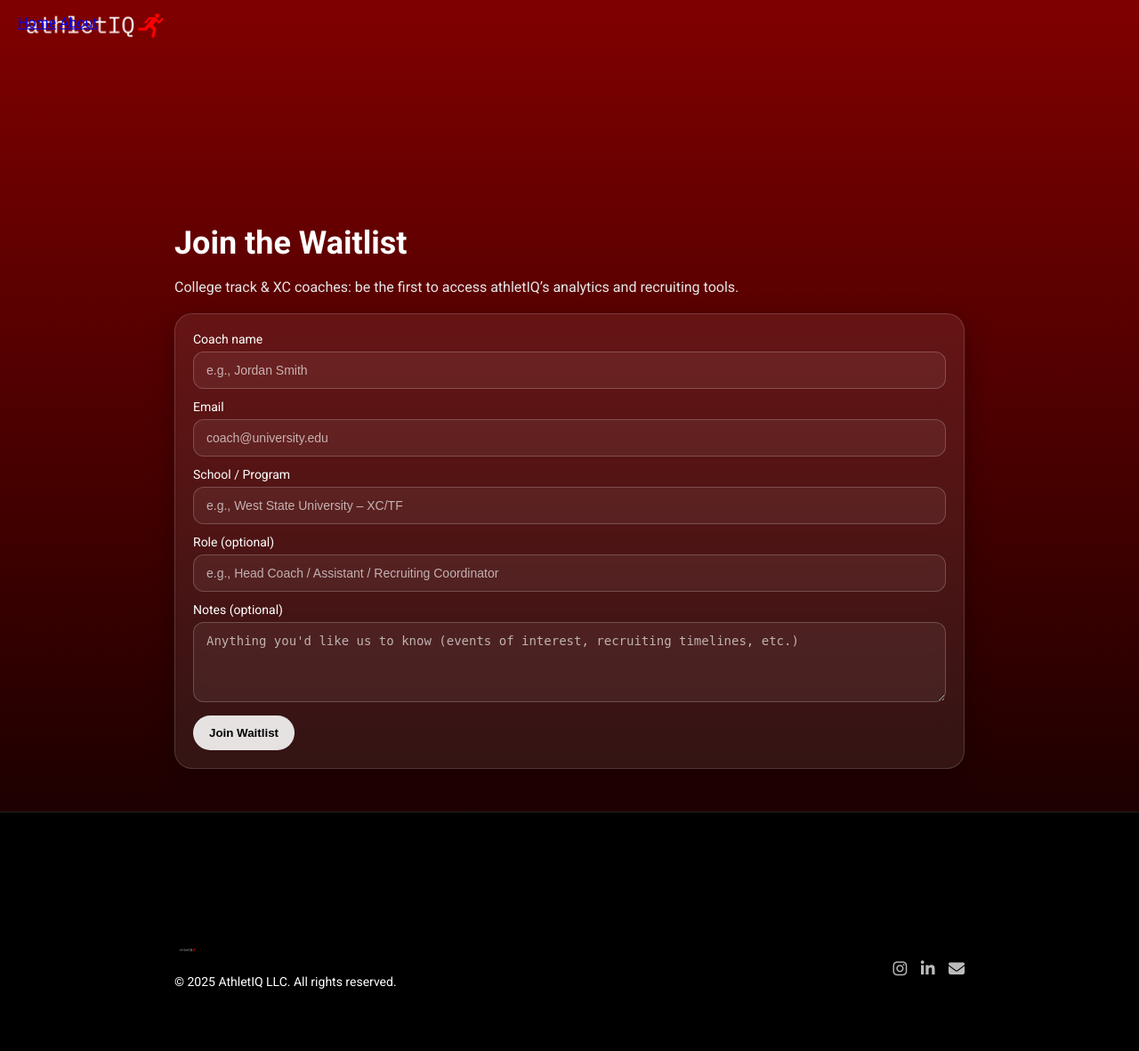
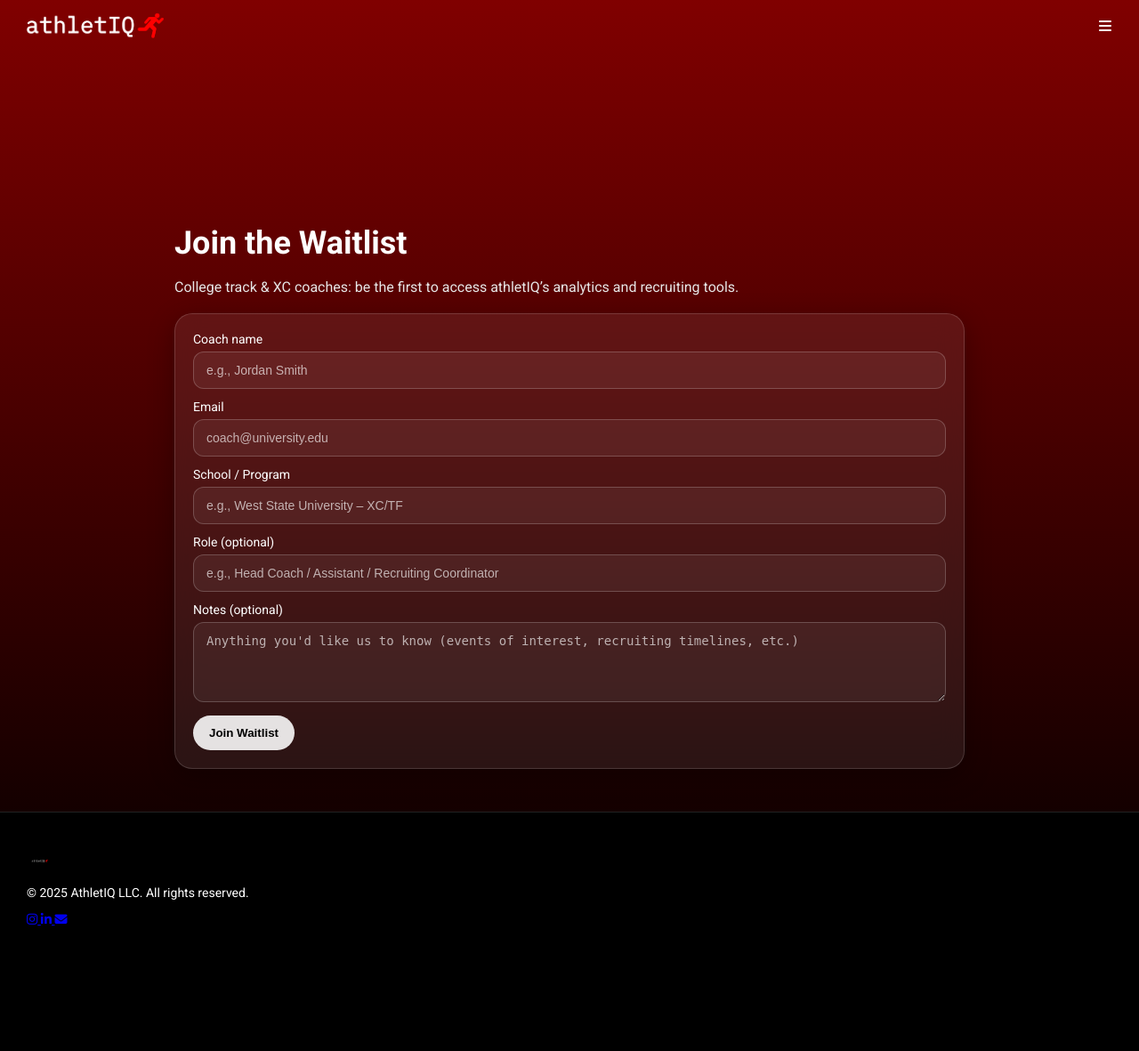
Before and after one commit to ruhankhanna/athletiq-app, a Flask app: page /waitlist in a window 1280 px wide. Shown: the whole page at 89% size. After the commit the page ends 1040 px from the top, so only its background shows below. Run offline with Flask 3, Linux system fonts and the light colour scheme; some libraries are stand-ins or nearby versions.

Commit message:
Refactor waitlist.html for improved navigation and footer

```diff
--- a/templates/waitlist.html
+++ b/templates/waitlist.html
@@ -14,10 +14,22 @@
   <header class="site-header">
     <div class="wrap">
       <img class="logo" src="static/images/AthletIQ (1).png" alt="AthletIQ Logo">
-      <nav class="nav">
-        <a href="/">Home</a>
-        <a href="/about">About</a>
+      <nav>
+        <img class="logo" src="static/images/AthletIQ (1).png" alt="AthletIQ Logo">
+        <div class="menu-button-container">
+          <div class="menu-button">
+            <i class="fa-solid fa-bars" style="color: #ffffff;" alt="menu-button"></i>
+          </div>
+          <div class="menu-content">
+            <ul>
+              <li><a href="/">Home</a></li>
+              <li><a href="/about">About</a></li>
+            </ul>
+          </div>
+        </div>
+        <!-- Public site: no dashboard/login links -->
       </nav>
+
     </div>
   </header>
 
@@ -78,17 +90,24 @@
   </main>
 
   <footer class="site-footer">
-    <div class="wrap footer-content">
-      <div class="left">
+    <div class="footer-container">
+      <div class="footer-left">
         <img src="{{ url_for('static', filename='images/AthletIQ (1).png') }}" alt="AthletIQ Logo" class="footer-logo-img">
         <p>&copy; {{ current_year }} AthletIQ LLC. All rights reserved.</p>
       </div>
-      <div class="right">
-        <a href="https://www.instagram.com/athletiq.run/" target="_blank" aria-label="Instagram"><i class="fab fa-instagram"></i></a>
-        <a href="https://www.linkedin.com/company/athletiq-rating/?viewAsMember=true" target="_blank" aria-label="LinkedIn"><i class="fab fa-linkedin-in"></i></a>
-        <a href="mailto:ruhan@athletiq.run" aria-label="Email"><i class="fas fa-envelope"></i></a>
+      <div class="footer-right">
+        <a href="https://www.instagram.com/athletiq.run/" target="_blank" aria-label="Instagram">
+          <i class="fab fa-instagram"></i>
+        </a>
+        <a href="https://www.linkedin.com/company/athletiq-rating/?viewAsMember=true" target="_blank" aria-label="LinkedIn">
+          <i class="fab fa-linkedin-in"></i>
+        </a>
+        <a href="mailto:ruhan@athletiq.run" aria-label="Email">
+          <i class="fas fa-envelope"></i>
+        </a>
       </div>
     </div>
   </footer>
+
 </body>
 </html>
```
